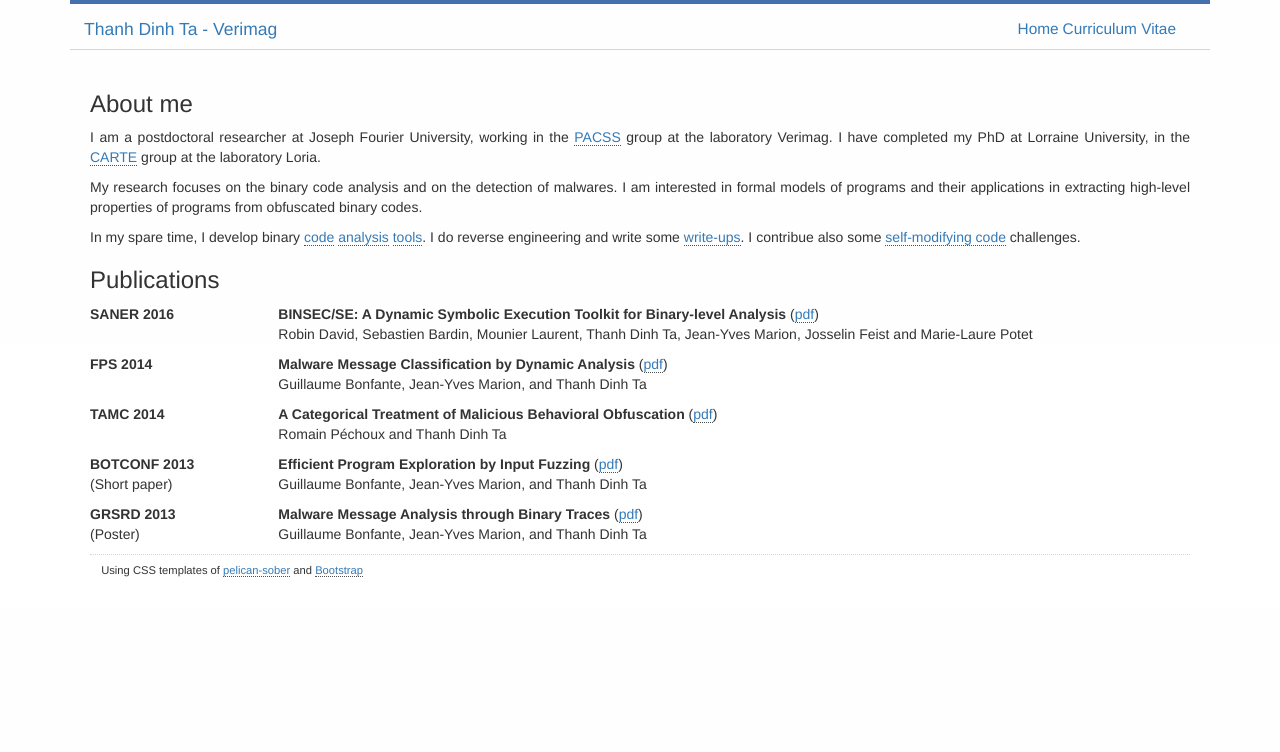
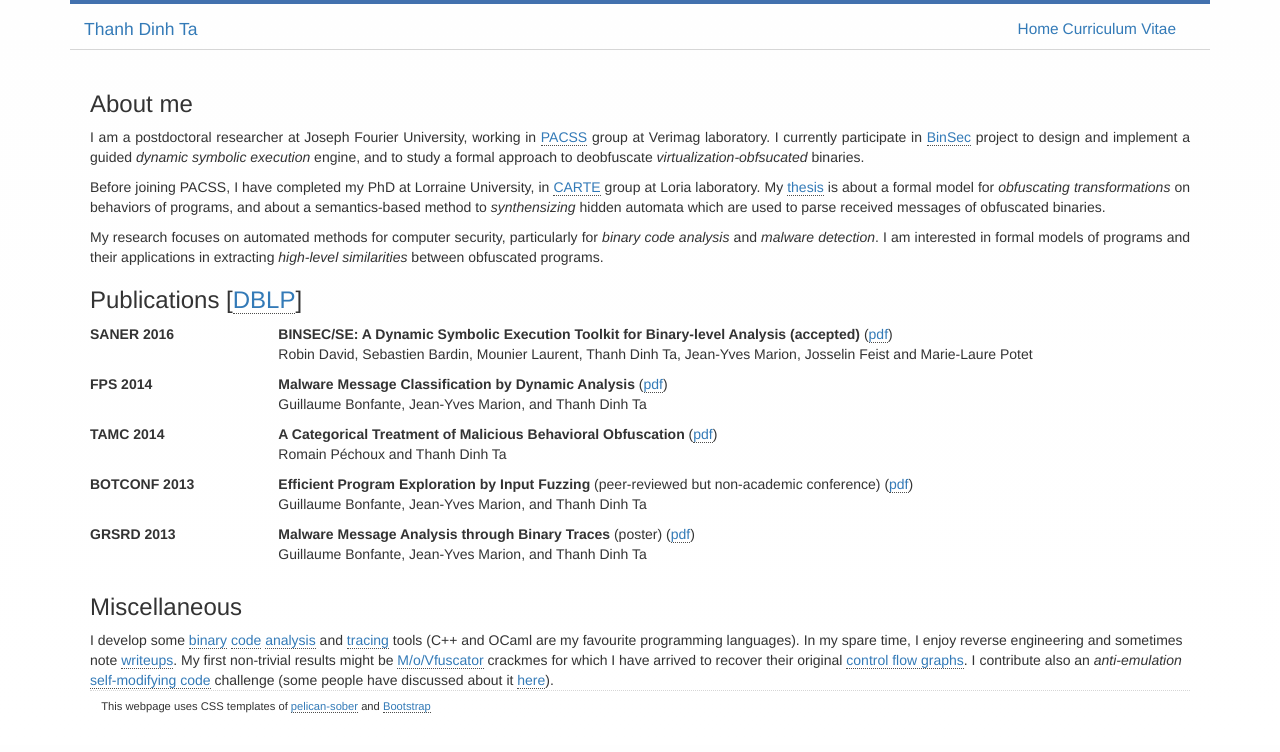
Before and after one commit to tathanhdinh/page-perso, a plain HTML site: page index.html in a window 1280 px wide. Drawn offline with Linux system fonts and the light colour scheme.

Commit message:
update page-perso

```diff
--- a/index.html
+++ b/index.html
@@ -1,8 +1,8 @@
-<!doctype html>
+<!DOCTYPE html>
 <html lang="en">
 <head>
   <meta charset="utf-8"/>
-  <title>Home- Thanh Dinh Ta - Verimag</title>
+  <title>Thanh Dinh Ta - Verimag</title>
   <meta name="author" content="Thanh Dinh Ta">
 
   <link rel="stylesheet" href="css/main.css" type="text/css">
@@ -21,7 +21,7 @@
         <!-- -       <a href="http://www-verimag.imag.fr/~tat/pages/research.html">Research</a> -->
         <a href="files/cv.pdf">Curriculum Vitae</a>
         </nav>
-        <a href="http://www-verimag.imag.fr/~tat" class="title">Thanh Dinh Ta - Verimag</a>
+        <a href="http://www-verimag.imag.fr/~tat" class="title">Thanh Dinh Ta</a>
     </header>
 
     <!-- <div class="wrapper"> -->
@@ -31,22 +31,22 @@
         <h3>About me</h3>
         <div class="section" id="about">
             <p>
-                I am a postdoctoral researcher at Joseph Fourier University, working in the <a href="http://www-verimag.imag.fr/PACSS-members.html?lang=en">PACSS</a> group at the laboratory Verimag. I have completed my PhD at Lorraine University, in the <a href="http://carte.loria.fr/">CARTE</a> group at the laboratory Loria.
+                I am a postdoctoral researcher at Joseph Fourier University, working in <a href="http://www-verimag.imag.fr/PACSS-members.html?lang=en">PACSS</a> group at  Verimag laboratory. I currently participate in <a href="http://binsec.gforge.inria.fr/">BinSec</a> project to design and implement a guided <em>dynamic symbolic execution</em> engine, and to study a formal approach to deobfuscate <em>virtualization-obfsucated</em> binaries.
             </p>
             <p>
-                My research focuses on the binary code analysis and on the detection of malwares. I am interested in formal models of programs and their applications in extracting high-level properties of programs from obfuscated binary codes.
+                Before joining PACSS, I have completed my PhD at Lorraine University, in <a href="http://carte.loria.fr/">CARTE</a> group at Loria laboratory. My <a href="files/these.pdf">thesis</a> is about a formal model for <em>obfuscating transformations</em> on behaviors of programs, and about a semantics-based method to <em>synthensizing</em> hidden automata which are used to parse received messages of obfuscated binaries.
             </p>
             <p>
-                In my spare time, I develop binary <a href="https://github.com/tathanhdinh/PathExplorer">code</a> <a href="https://bitbucket.org/tathanhdinh/relative-pattern">analysis</a> <a href="https://github.com/tathanhdinh/SyscallTrace">tools</a>. I do reverse engineering and write some <a href="https://github.com/tathanhdinh/write-ups">write-ups</a>. I contribue also some <a href="http://crackmes.de/users/monads/facets/">self-modifying code</a> challenges.
+                My research focuses on automated methods for computer security, particularly for <em>binary code analysis</em> and <em>malware detection</em>. I am interested in formal models of programs and their applications in extracting <em>high-level similarities</em> between obfuscated programs.
             </p>
         </div>
 
-        <h3>Publications</h3>
+        <h3>Publications <span>[<a href="http://dblp.uni-trier.de/pers/hd/t/Ta:Thanh_Dinh">DBLP</a>]</span></h3>
         <div class="section" id="publications">
             <div class="row">
                 <div class="col-md-2"><strong>SANER 2016</strong></div>
                 <div class="col-md-10">
-                    <strong>BINSEC/SE: A Dynamic Symbolic Execution Toolkit for Binary-level Analysis</strong> (<a href="papers/SANER_2016.pdf">pdf</a>)
+                    <strong>BINSEC/SE: A Dynamic Symbolic Execution Toolkit for Binary-level Analysis (accepted)</strong> (<a href="papers/SANER_2016.pdf">pdf</a>)
                     <p>Robin David, Sebastien Bardin, Mounier Laurent, Thanh Dinh Ta, Jean-Yves Marion, Josselin Feist and Marie-Laure Potet</p>
                     <!-- <p>23rd IEEE International Conference on Software Analysis, Evolution, and Reengineering</p> -->
                 </div>
@@ -66,29 +66,32 @@
                 </div>
             </div>
             <div class="row">
-                <div class="col-md-2"><strong>BOTCONF 2013</strong><p>(Short paper)</p></div>
+                <div class="col-md-2"><strong>BOTCONF 2013</strong><p></p></div>
                 <div class="col-md-10">
-                    <strong>Efficient Program Exploration by Input Fuzzing</strong> (<a href="papers/Botconf13.pdf">pdf</a>)
+                    <strong>Efficient Program Exploration by Input Fuzzing</strong> (peer-reviewed but non-academic conference) (<a href="papers/Botconf13.pdf">pdf</a>)
                     <p>Guillaume Bonfante, Jean-Yves Marion, and Thanh Dinh Ta</p>
                 </div>
             </div>
             <div class="row">
-                <div class="col-md-2"><strong>GRSRD 2013</strong><p>(Poster)</p></div>
+                <div class="col-md-2"><strong>GRSRD 2013</strong><p></p></div>
                 <div class="col-md-10">
-                    <strong>Malware Message Analysis through Binary Traces</strong> (<a href="papers/GRSRD_2014.pdf">pdf</a>)
+                    <strong>Malware Message Analysis through Binary Traces</strong> (poster) (<a href="papers/GRSRD_2014.pdf">pdf</a>)
                     <p>Guillaume Bonfante, Jean-Yves Marion, and Thanh Dinh Ta</p>
                 </div>
             </div>
         </div>
 
+        <h3>Miscellaneous</h3>
+        <div class="section" id="miscs">
+        	  I develop some <a href="https://github.com/tathanhdinh/PathExplorer">binary</a> <a href="https://bitbucket.org/tathanhdinh/relative-pattern">code</a> <a href="https://github.com/tathanhdinh/SyscallTrace">analysis</a> and <a href="https://github.com/tathanhdinh/kDetect">tracing</a> tools (C++ and OCaml are my favourite programming languages). In my spare time, I enjoy reverse engineering and sometimes note <a href="https://github.com/tathanhdinh/write-ups">writeups</a>. My first non-trivial results might be <a href="https://recon.cx/2015/slides/recon2015-14-christopher-domas-The-movfuscator.pdf">M/o/Vfuscator</a> crackmes for which I have arrived to recover their original <a href="https://github.com/tathanhdinh/write-ups/tree/master/Movfuscator2_REcon">control flow graphs</a>. I contribute also an <em>anti-emulation</em> <a href="http://crackmes.de/users/monads/facets/">self-modifying code</a> challenge (some people have discussed about it <a href="http://reverseengineering.stackexchange.com/questions/11578/reversing-self-modifying-code">here</a>).
+        </div>
+
         <footer>
             <p role="contentinfo">
-                Using CSS templates of <a href="https://github.com/fle/pelican-sober">pelican-sober</a> and <a href="http://getbootstrap.com/">Bootstrap</a>
-                <!-- Powered by <a href="http://alexis.notmyidea.org/pelican/">pelican</a> and by <a hrep="http://getbootstrap.com/">. -->
-                <!-- Theme <a href="https://github.com/fle/pelican-sober">pelican-sober</a>. -->
+                This webpage uses CSS templates of <a href="https://github.com/fle/pelican-sober">pelican-sober</a> and <a href="http://getbootstrap.com/">Bootstrap</a>
             </p>
         </footer>
-
+    </div>
     </div>
 </body>
 </html>
```
Also changed, not shown: 1 other file.
